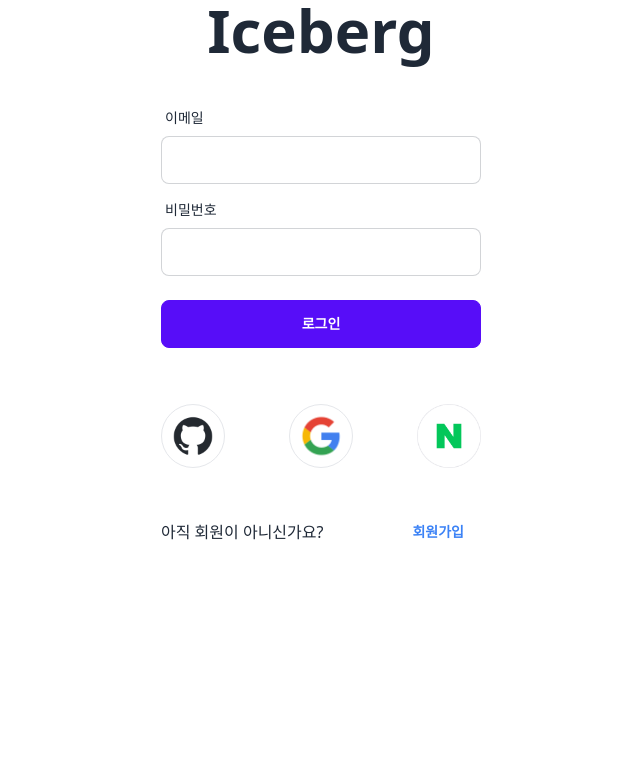
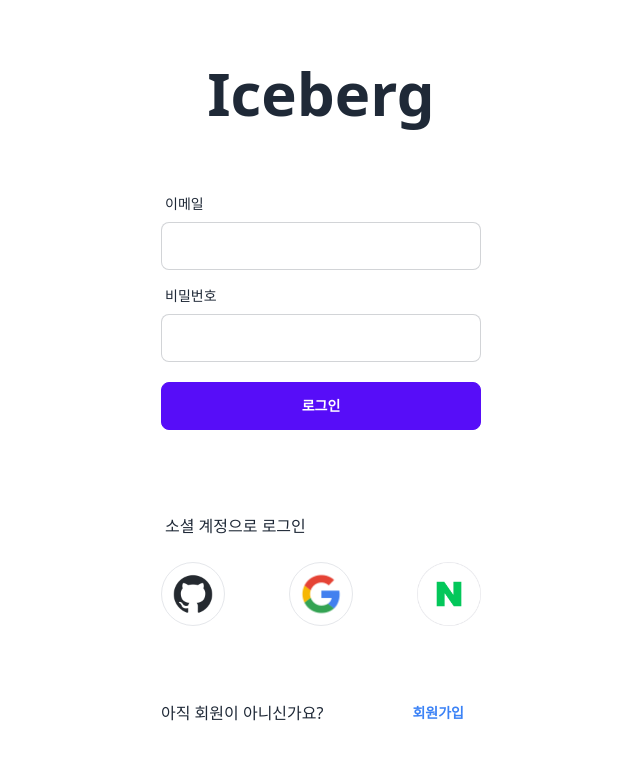
Before and after one commit to oldrookieB/iceberg-fe, a React (Vite) app: page / in a window 1280 px wide. Shown: the top 760 px of the page, without its empty margins (319-959 px from the left). Built offline with nearby package versions, Linux system fonts and the light colour scheme.

Commit message:
#1 레이아웃 h-screen , justify-evenly 설정

```diff
--- a/src/pages/LoginPage.tsx
+++ b/src/pages/LoginPage.tsx
@@ -15,7 +15,7 @@ const LoginPage = () => {
   const onSubmit: SubmitHandler<any> = (data) => console.log(data);
   const onError: SubmitHandler<any> = (data) => console.log(data);
   return (
-    <div className="flex flex-col items-center w-screen gap-10">
+    <div className="flex flex-col items-center w-screen h-screen justify-evenly">
       <header className="flex justify-center text-6xl font-bold">
         Iceberg
       </header>
@@ -43,13 +43,17 @@ const LoginPage = () => {
             required
           />
 
-          <button type="submit" className="w-full btn btn-primary my-4 ">
+          <button type="submit" className="w-full btn btn-primary my-3 ">
             로그인
           </button>
         </form>
       </section>
 
-      <section className="flex justify-between w-80 ">
+      <section className="flex flex-col w-80 gap-4">
+        <label className="label">
+          <span>소셜 계정으로 로그인</span>
+        </label>
+        <div className="flex justify-between">
           <button className="bg-white border-gray-200 btn btn-lg btn-circle hover:border-gray-200 hover:bg-white ">
             <img className="w-10 h-10 " src="/img/github_icon.png" />
           </button>
@@ -59,6 +63,7 @@ const LoginPage = () => {
           <button className="bg-white border-0 btn btn-lg btn-circle hover:bg-white">
             <img src="/img/naver_icon.png" />
           </button>
+        </div>
       </section>
 
       <section className="flex justify-between w-80 items-center">
```
Lines whose indentation alone changed are shown as unchanged.
